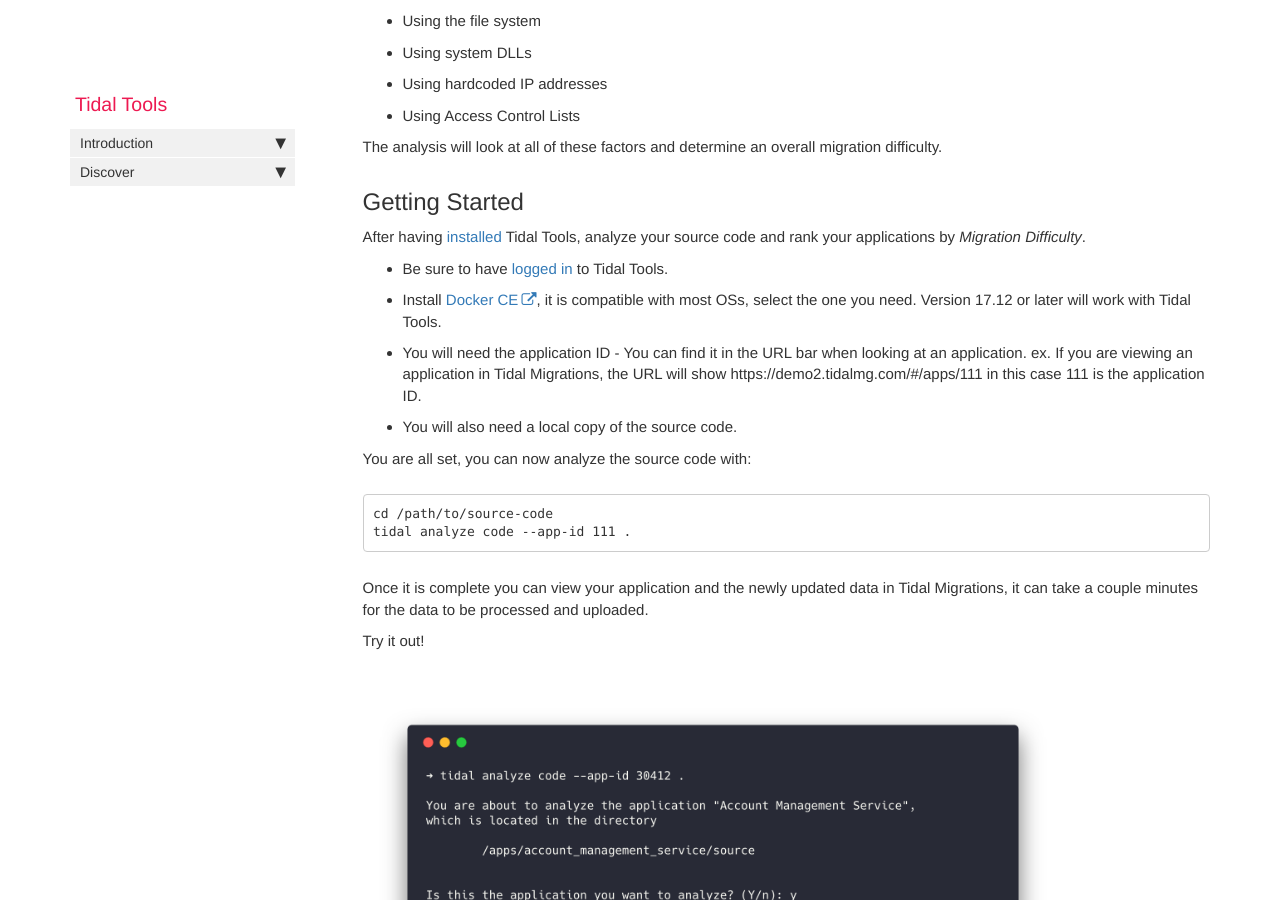
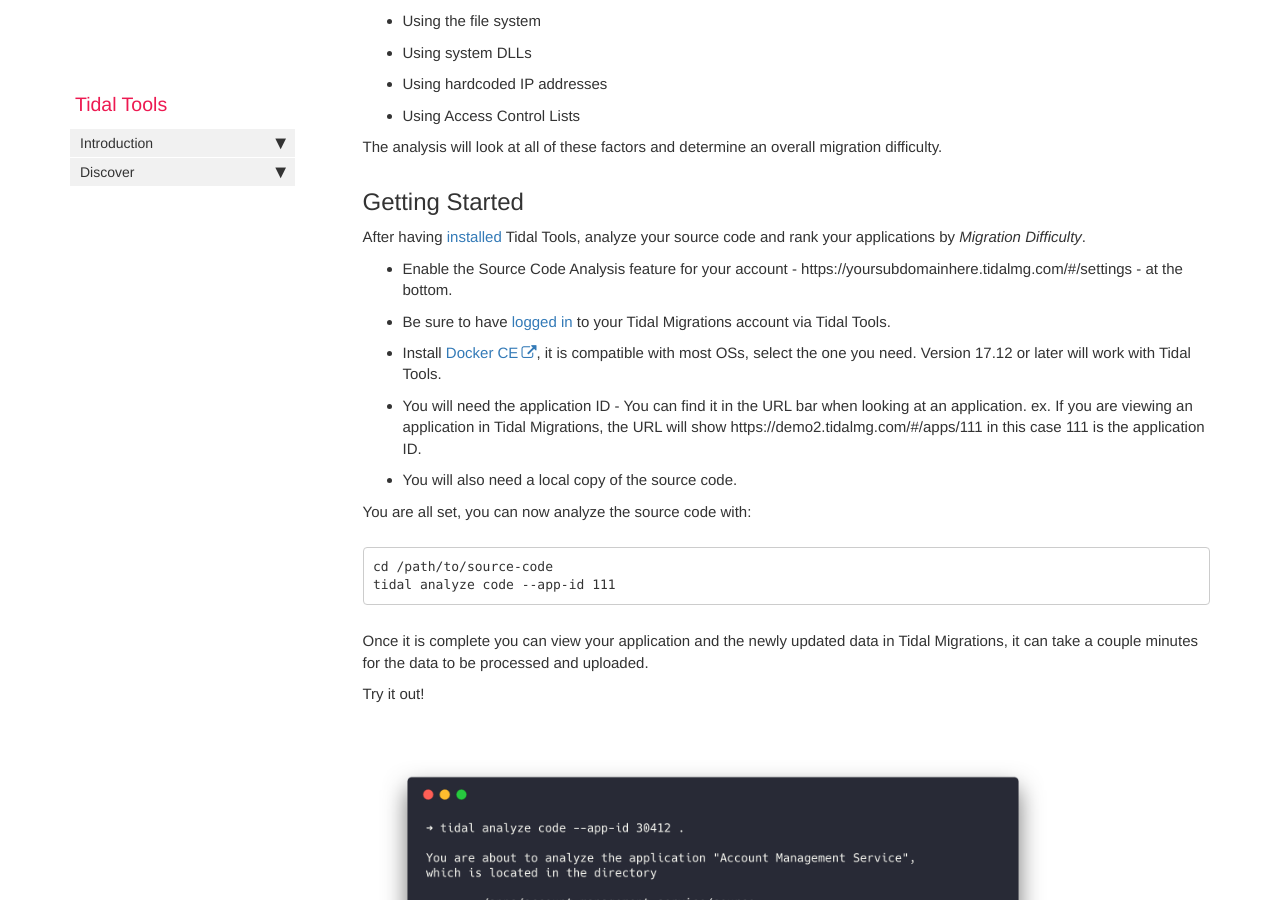
Before and after one commit to tidalmigrations/tidalmigrations.github.io, a Jekyll site: the page built from pages/tidal tools/sourcecode.md, in a window 1280 px wide and 900 px high, scrolled down 1078 px. Built offline with Jekyll 4.4.1, drawn with Linux system fonts in a browser that asks for light colours; nearby versions of some CDN libraries; comment, search, counter and statistics services are not loaded.

Commit message:
Add enable source code feature to required steps

````diff
--- a/pages/tidal tools/sourcecode.md
+++ b/pages/tidal tools/sourcecode.md
@@ -44,7 +44,8 @@ The analysis will look at all of these factors and determine an overall migratio
 
 After having [installed](tidal-tools.html#install) Tidal Tools,  analyze your source code and rank your applications by *Migration Difficulty*.
 
-- Be sure to have [logged in](tidal-tools.html#login) to Tidal Tools.
+- Enable the Source Code Analysis feature for your account - https://yoursubdomainhere.tidalmg.com/#/settings - at the bottom.
+- Be sure to have [logged in](tidal-tools.html#login) to your Tidal Migrations account via Tidal Tools.
 - Install [Docker CE](https://docs.docker.com/v17.12/install/), it is compatible with most OSs, select the one you need. Version 17.12 or later will work with Tidal Tools.
 - You will need the application ID - You can find it in the URL bar when looking at an application. ex. If you are viewing an application in Tidal Migrations, the URL will show https://demo2.tidalmg.com/#/apps/111 in this case 111 is the application ID.
 - You will also need a local copy of the source code.
@@ -54,7 +55,7 @@ You are all set, you can now analyze the source code with:
 
 ```
 cd /path/to/source-code
-tidal analyze code --app-id 111 .
+tidal analyze code --app-id 111
 ```
 
 Once it is complete you can view your application and the newly updated data in Tidal Migrations, it can take a couple minutes for the data to be processed and uploaded.
````
